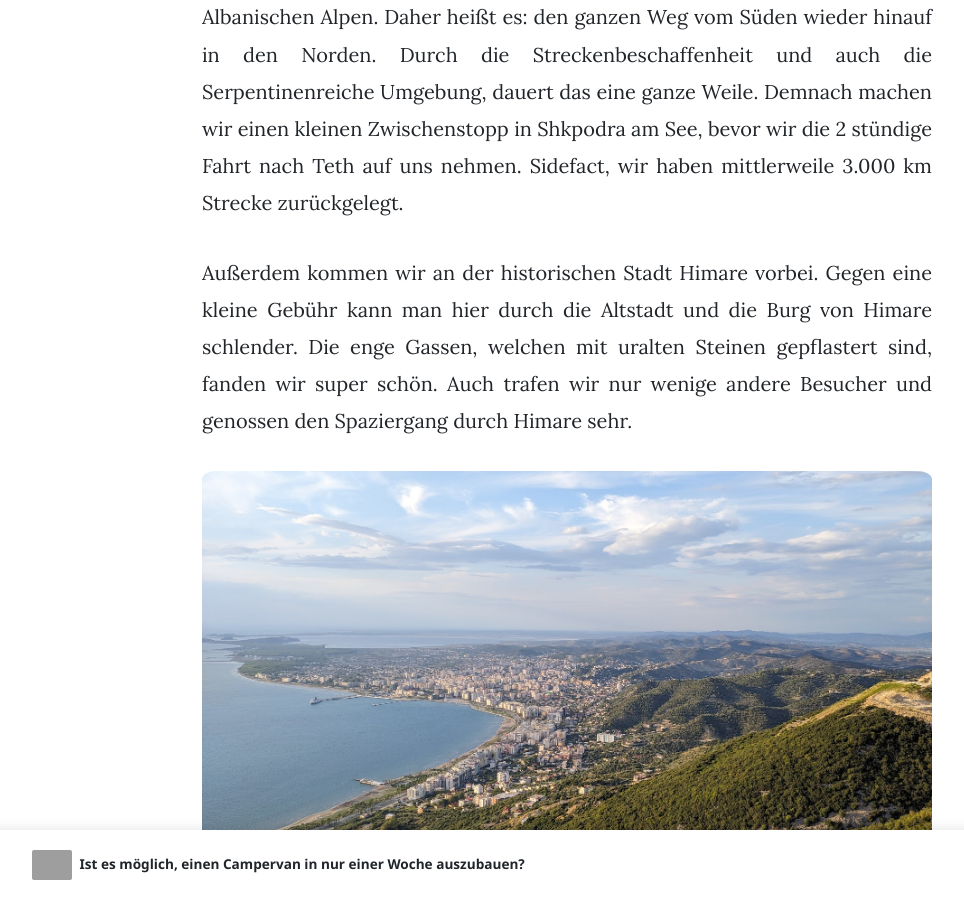
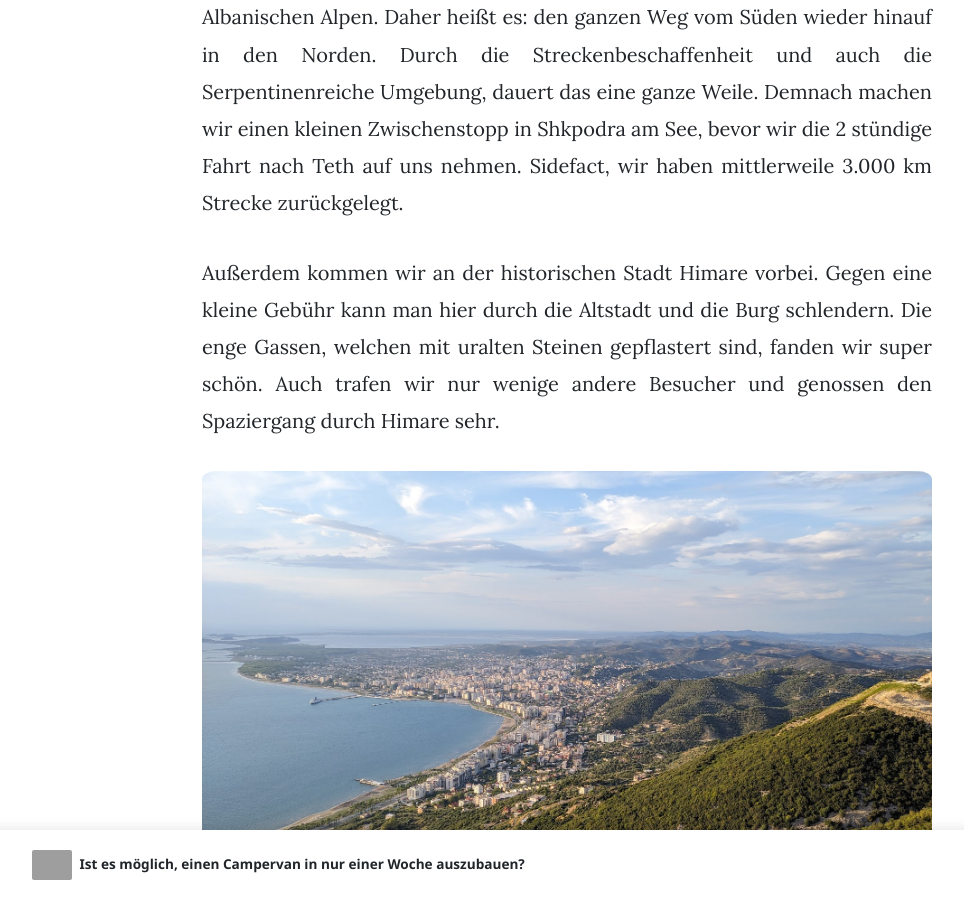
Before and after one commit to travelbuddi/travelbuddi.github.io, a Jekyll site: the page built from _posts/2024-09-24-Osteuropa-Balkan.md, in a window 1280 px wide and 900 px high, scrolled down 13874 px. Shown: the whole window, without its empty margins (73-1037 px from the left). Built offline with Jekyll 4.4.1, drawn with Linux system fonts in a browser that asks for light colours; nearby versions of some CDN libraries; grey boxes are pictures that could not be loaded.

Commit message:
Update 2024-09-24-Osteuropa-Balkan.md

```diff
--- a/_posts/2024-09-24-Osteuropa-Balkan.md
+++ b/_posts/2024-09-24-Osteuropa-Balkan.md
@@ -139,7 +139,7 @@ In Ksamil spüren wir den zunehmenden Tourismus, der im Landesinneren bislang no
 
 Anschließend entscheiden wir uns noch für einen Aufenthalt in den Albanischen Alpen. Daher heißt es: den ganzen Weg vom Süden wieder hinauf in den Norden. Durch die Streckenbeschaffenheit und auch die Serpentinenreiche Umgebung, dauert das eine ganze Weile. Demnach machen wir einen kleinen Zwischenstopp in Shkpodra am See, bevor wir die 2 stündige Fahrt nach Teth auf uns nehmen. Sidefact, wir haben mittlerweile 3.000 km Strecke zurückgelegt.
 
-Außerdem kommen wir an der historischen Stadt Himare vorbei. Gegen eine kleine Gebühr kann man hier durch die Altstadt und die Burg von Himare schlender. Die enge Gassen, welchen mit uralten Steinen gepflastert sind, fanden wir super schön. Auch trafen wir nur wenige andere Besucher und genossen den Spaziergang durch Himare sehr.
+Außerdem kommen wir an der historischen Stadt Himare vorbei. Gegen eine kleine Gebühr kann man hier durch die Altstadt und die Burg schlendern. Die enge Gassen, welchen mit uralten Steinen gepflastert sind, fanden wir super schön. Auch trafen wir nur wenige andere Besucher und genossen den Spaziergang durch Himare sehr.
 
 ![Albanien](/assets/images/Albanien08.jpg)
 
```
